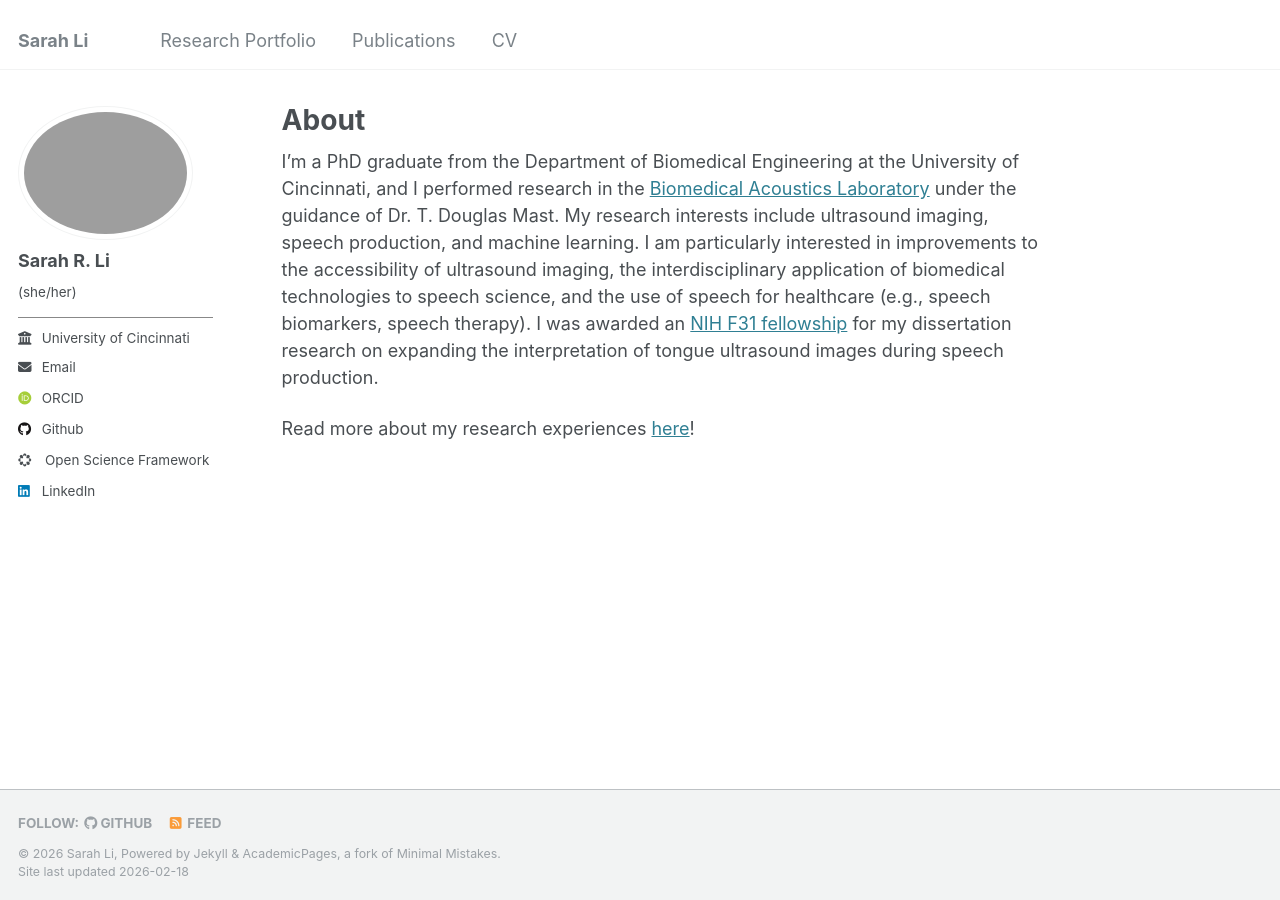
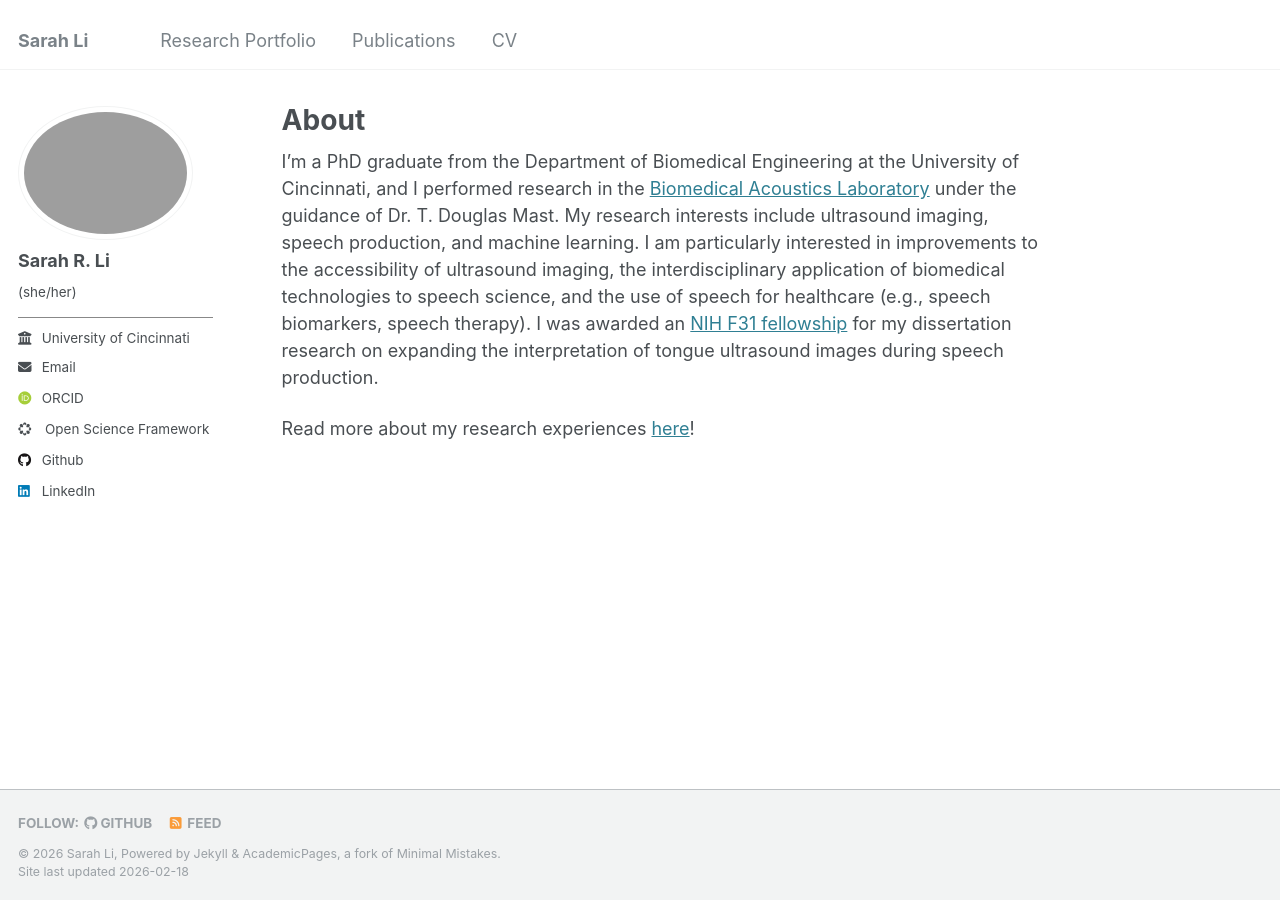
Before and after one commit to SarahRLi/sarahrli.github.io, a Jekyll site: the page built from _pages/about.md, in a window 1280 px wide. Built offline with Jekyll 4.4.1, drawn with Linux system fonts in a browser that asks for light colours; some web fonts are replaced.

Commit message:
Update author-profile.html

```diff
--- a/_includes/author-profile.html
+++ b/_includes/author-profile.html
@@ -62,6 +62,9 @@
       {% if author.scopus %}
         <li><a href="{{ author.scopus }}"><i class="ai ai-scopus icon-pad-right"></i>Scopus</a></li>
       {% endif %}
+      {% if author.osf %}
+        <li><a href="{{ author.osf }}"><i class="ai ai-osf icon-pad-right"></i>Open Science Framework (OSF)</a></li>
+      {% endif %}
 
       <!-- Font Awesome icons / Repositories and software development -->
       {% if author.bitbucket %}
@@ -81,9 +84,6 @@
       {% endif %}
       {% if author.stackoverflow %}
         <li><a href="https://www.stackoverflow.com/users/{{ author.stackoverflow }}"><i class="fab fa-fw fa-stack-overflow icon-pad-right" aria-hidden="true"></i>Stackoverflow</a></li>
-      {% endif %}
-      {% if author.osf %}
-        <li><a href="{{ author.osf }}"><i class="ai ai-osf icon-pad-right"></i>Open Science Framework (OSF)</a></li>
       {% endif %}
 
       <!-- Font Awesome icons / Social media -->
```
